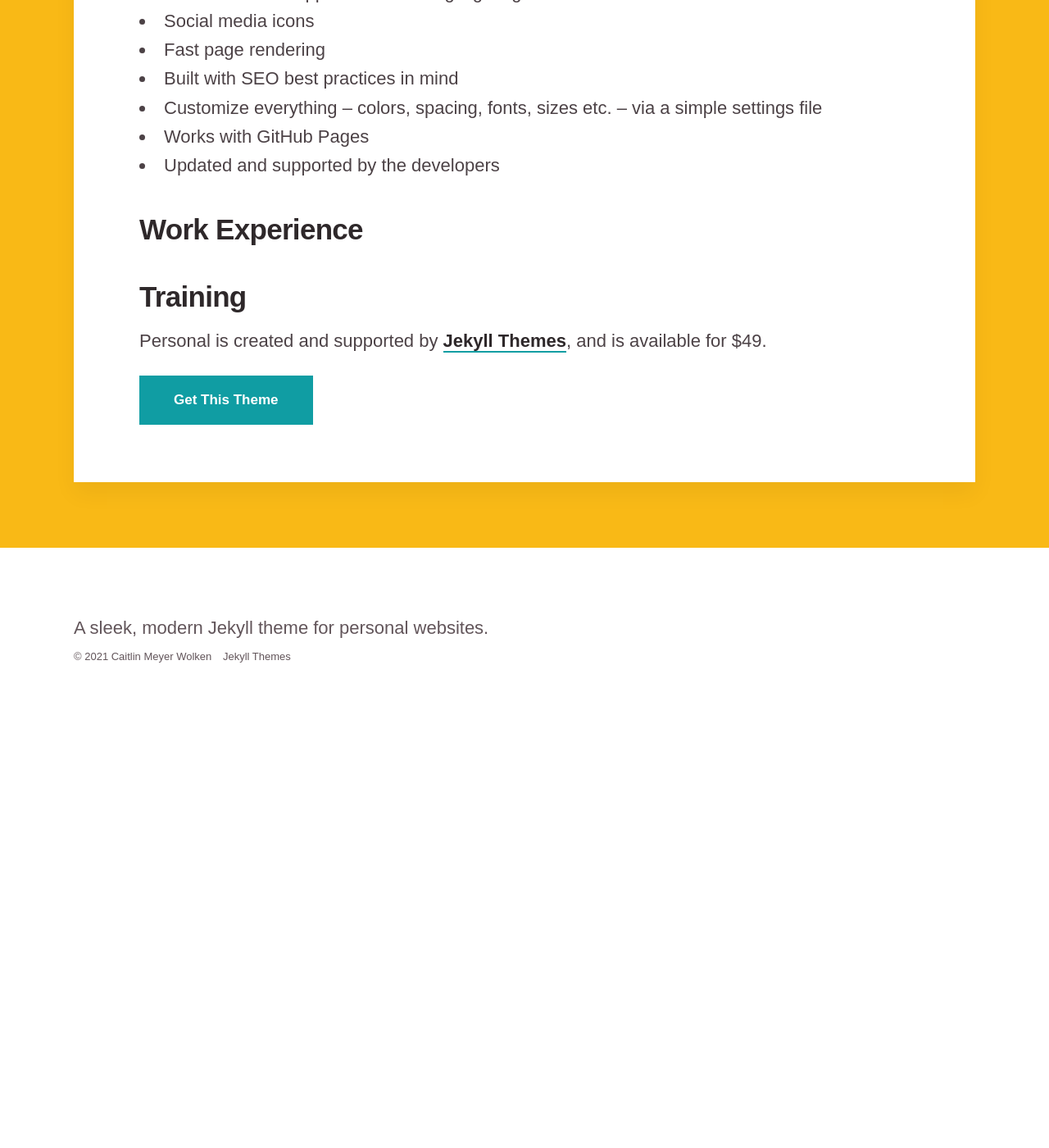
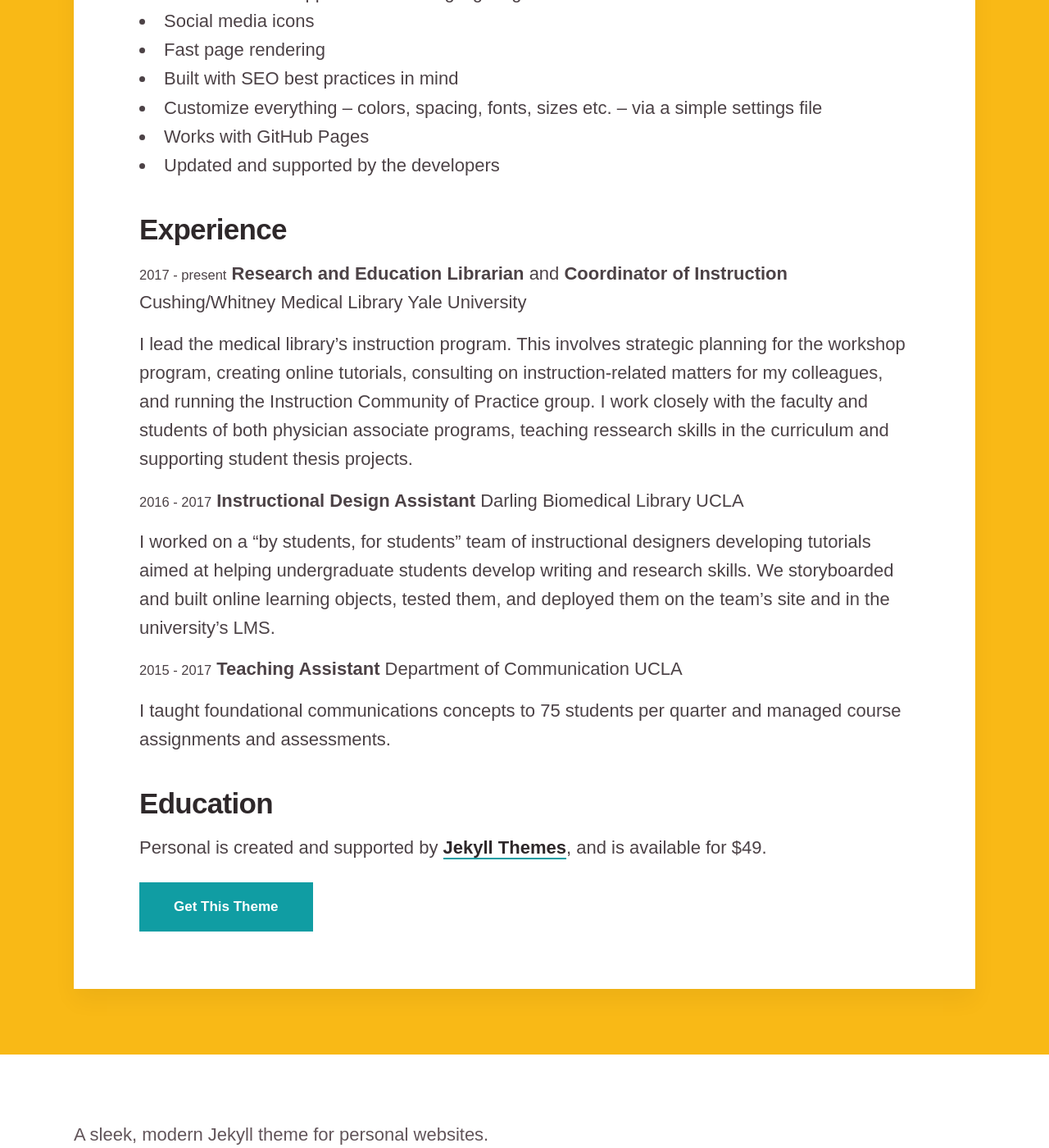
Before and after one commit to caitlinmeyer/2021, a Jekyll site: the page built from _pages/about.md, in a window 1280 px wide and 1400 px high, scrolled down 1018 px. Shown: the whole window at 82% size. Built offline with Jekyll 4.4.1, drawn with Linux system fonts in a browser that asks for light colours; nearby versions of some CDN libraries; some web fonts are replaced; before the commit the page ends 1905 px from its top, so only the background shows below that.

Commit message:
Update about.md

```diff
--- a/_pages/about.md
+++ b/_pages/about.md
@@ -24,10 +24,30 @@ We've packed Personal full of powerful features to help showcase your work:
 * Works with GitHub Pages
 * Updated and supported by the developers
 
-## Work Experience
+## Experience
 
+<small>2017 - present</small>
+**Research and Education Librarian** and **Coordinator of Instruction**
+Cushing/Whitney Medical Library
+Yale University
 
-## Training
+I lead the medical library's instruction program. This involves strategic planning for the workshop program, creating online tutorials, consulting on instruction-related matters for my colleagues, and running the Instruction Community of Practice group. I work closely with the faculty and students of both physician associate programs, teaching ressearch skills in the curriculum and supporting student thesis projects.
+
+<small>2016 - 2017</small>
+**Instructional Design Assistant**
+Darling Biomedical Library
+UCLA
+
+I worked on a "by students, for students" team of instructional designers developing tutorials aimed at helping undergraduate students develop writing and research skills. We storyboarded and built online learning objects, tested them, and deployed them on the team's site and in the university's LMS.
+
+<small>2015 - 2017</small>
+**Teaching Assistant**
+Department of Communication
+UCLA
+
+I taught foundational communications concepts to 75 students per quarter and managed course assignments and assessments.
+
+## Education
 
 Personal is created and supported by [Jekyll Themes](https://jekyllthemes.io), and is available for $49.
 
```
